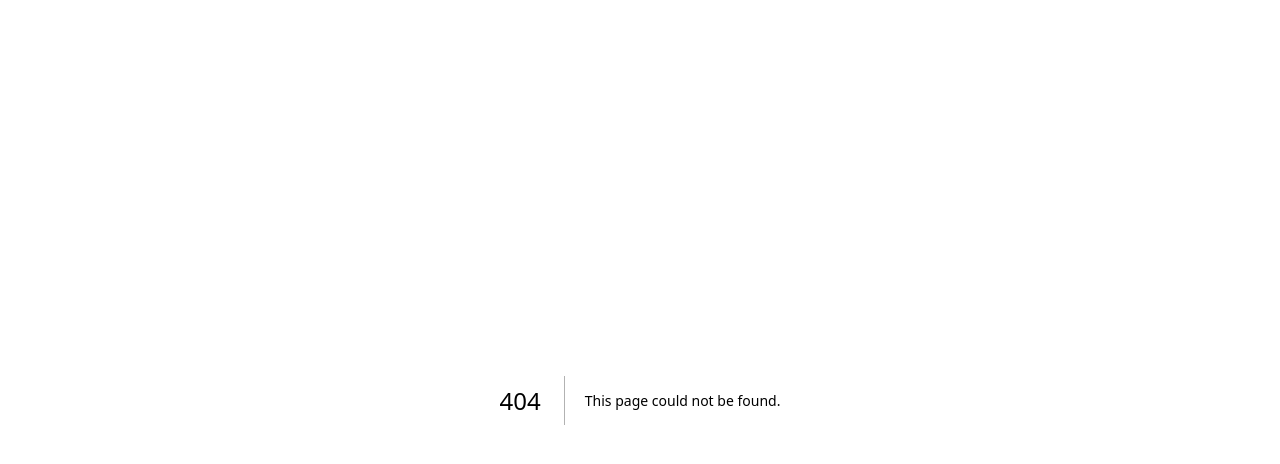
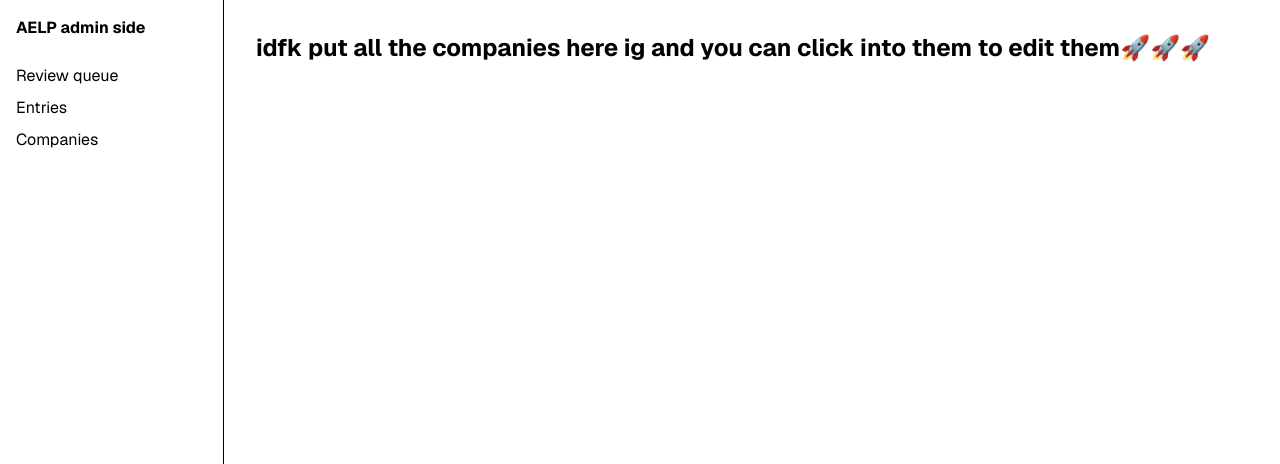
Before and after one commit to mdcUM/F26-AELP, a Next.js app: page /admin/companies in a window 1280 px wide. Before the commit this address had no page. Shown: the top 464 px of the page. Built offline with nearby package versions, Linux system fonts and the light colour scheme.

Commit message:
layout for admin side (sidebar, reviewq, entries, companies) (#36)

```diff
--- /dev/null
+++ b/app/admin/companies/page.tsx
@@ -0,0 +1,4 @@
+export default function CompanyEditorPage() {
+  return <h1 className="text-2xl font-bold">idfk put all the companies here ig and you
+   can click into them to edit them🚀🚀🚀</h1>;
+}
--- /dev/null
+++ b/app/admin/entries/page.tsx
@@ -0,0 +1,4 @@
+export default function EntryEditorPage() {
+  return <h1 className="text-2xl font-bold">all entries, prolly have same search capability
+   as user end? but when you click in you can edit them ig🚀</h1>;
+}
--- /dev/null
+++ b/app/admin/layout.tsx
@@ -0,0 +1,19 @@
+import Link from "next/link";
+
+export default function AdminLayout({
+  children,
+}: {
+  children: React.ReactNode;
+}) {
+  return (
+    <div className="flex min-h-screen">
+      <aside className="w-56 border-r p-4 flex flex-col gap-2">
+        <p className="font-bold mb-4">AELP admin side</p>
+        <Link href="/admin/review">Review queue</Link>
+        <Link href="/admin/entries">Entries</Link>
+        <Link href="/admin/companies">Companies</Link>
+      </aside>
+      <main className="flex-1 p-8">{children}</main>
+    </div>
+  );
+}
--- /dev/null
+++ b/app/admin/review/page.tsx
@@ -0,0 +1,3 @@
+export default function ReviewPage() {
+  return <h1 className="text-2xl font-bold">Review queue🚀🚀🚀🚀</h1>;
+}
```
